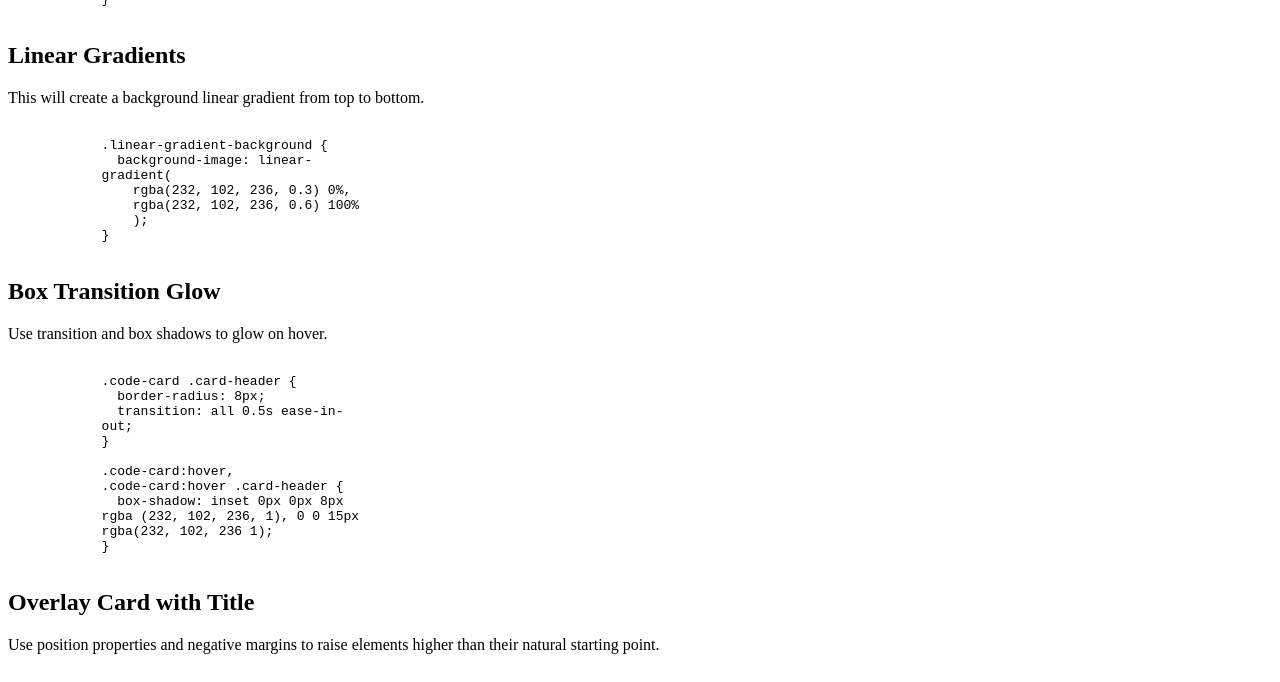
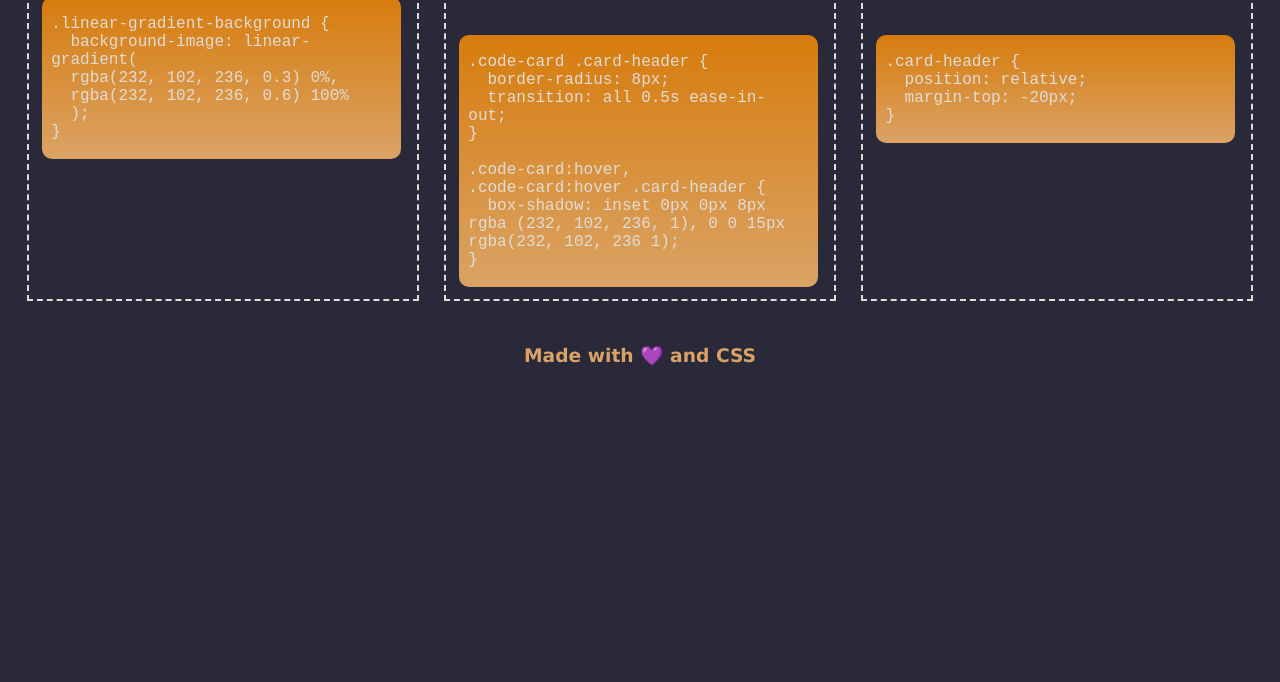
Before and after one commit to rbkeyes/mini-project-2, a plain HTML site: page index.html in a window 1280 px wide. Shown: the part 711-1393 px from the top of the page. After the commit the page ends 1135 px from the top, so only its background shows below. Drawn offline with Linux system fonts and the light colour scheme.

Commit message:
added styling

```diff
--- a/assets/style.css
+++ b/assets/style.css
@@ -1,3 +1,79 @@
 :root {
+    --bright: rgb(218, 163, 101);
+    --light: rgb(224, 220, 216);
+    --background-main: rgb(41, 41, 57);
+    --bor-rad: 10px
+}
 
+* {
+    box-sizing: border-box;
+    color: var(--bright);
+    background-color: var(--background-main);
+    font-family: Verdana, Geneva, Tahoma, sans-serif;
 }
+
+header {
+    display: inline-block;
+    text-align: center;
+    vertical-align: middle;
+    margin: 2% 15% 3%
+}
+
+header h1 {
+    font-size: 40px;
+}
+
+header p {
+    color: var(--light);
+}
+
+main {
+    display: flex;
+    flex-wrap: wrap;
+    justify-content: center;
+}
+
+main section {
+    width: 31%;
+    max-height: 20%;
+    padding: 1%;
+    border: 2px dashed var(--light);
+    margin: 2% 1%;
+}
+
+main section h2 {
+    font-size: 32px;
+    padding: 2%;
+    width: 100%;
+    border: 2px solid var(--light);
+    border-radius: var(--bor-rad);
+    position: relative;
+    top: -75px;
+}
+
+main section p {
+    float: left;
+    margin-top: -95px;
+}
+
+main section pre code {
+    font-family: 'Courier New', Courier, monospace;
+    border-radius: var(--bor-rad);
+    color: var(--light);
+    background-image: linear-gradient(rgb(215, 124, 13), rgb(218, 163, 101));
+    width: 99%;
+    float: left;
+}
+
+footer {
+    display: inline-block;
+    justify-content: center;
+    padding-bottom: 30px;
+}
+
+@media screen and (max-width:768px){
+    main {
+        flex-direction: column;
+
+    }
+}
```
Also changed, not shown: index.html (indentation only).
